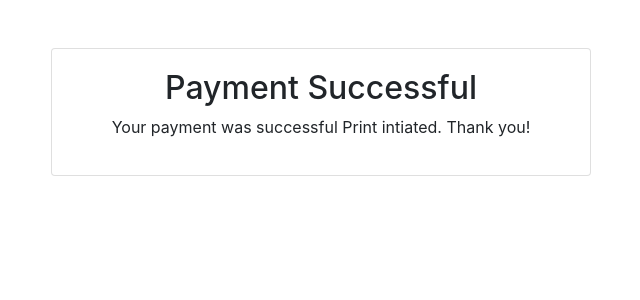
After one commit to mohammadaman055/Hashcode12, a Flask app: page /success in a window 1280 px wide. The commit adds this page. Shown: the top 300 px of the page, without its empty margins (319-959 px from the left). Run offline with Flask 3, Linux system fonts and the light colour scheme; some libraries are stand-ins or nearby versions.

Commit message:
Driver and complete bcakend integration

```diff
--- a/app.py
+++ b/app.py
@@ -1,4 +1,5 @@
 import sqlite3
+import win32api
 from flask import Flask, render_template, request, redirect, url_for, session
 from werkzeug.security import check_password_hash, generate_password_hash
 import os
@@ -6,6 +7,7 @@ from pymongo import MongoClient
 import threading
 import time
 from PyPDF2 import PdfReader
+from flask import jsonify
 
 app = Flask(__name__)
 app.config['SECRET_KEY'] = 'secret_key'
@@ -91,7 +93,41 @@ def delete_file_after_delay(filename, delay):
 num_pages=0
 
 @app.route('/upload', methods=['POST'])
-def upload_and_store_file():
+def upload():
+    if 'username' in session:
+
+        create_upload_folder()
+
+        if request.method == 'POST':
+            name = session['name']
+            fileType = session['fileType']
+            blackWhitePrint = session['blackWhitePrint']
+            colorPrint = session['colorPrint']
+            twoside = session['twoside']
+            quantity = session['quantity']
+            file_path = session['filepath']
+            cost = session['cost']
+
+            data = {
+                'name': name,
+                'fileType': fileType,
+                'blackWhitePrint': blackWhitePrint,
+                'colorPrint': colorPrint,
+                'twoside': twoside,
+                'quantity': quantity,
+                'filepath': file_path,
+                'cost': cost,
+            }
+            collection.insert_one(data)
+
+            return redirect(url_for('printjob'))
+
+        return render_template('userpg.html', username=session['username'])
+    else:
+        return redirect(url_for('login'))
+
+@app.route('/payment',methods=['GET', 'POST'])
+def payment():
     if 'username' in session:
         def analyze_file(file):
             if file and file.filename.endswith('.pdf'):
@@ -100,14 +136,13 @@ def upload_and_store_file():
             else:
                 return 0
 
-        create_upload_folder()
         if request.method == 'POST':
             file = request.files['file']
             if file:
                 filename = file.filename
                 file_path = os.path.join(app.config['UPLOAD_FOLDER'], filename)
                 file.save(file_path)
-                threading.Thread(target=delete_file_after_delay, args=(file_path, 30)).start()
+                threading.Thread(target=delete_file_after_delay, args=(file_path, 20)).start()
 
                 global num_pages
                 num_pages = analyze_file(file)
@@ -119,50 +154,91 @@ def upload_and_store_file():
             colorPrint = request.form.get('colorPrint', False) == 'on'
             twoside = request.form.get('twoside', False) == 'on'
             quantity = request.form['quantity']
+            file = request.files['file']
+
+            session['name'] = name
+            session['fileType'] = fileType
+            session['blackWhitePrint'] = blackWhitePrint
+            session['colorPrint'] = colorPrint
+            session['twoside'] = twoside
+            session['quantity'] = quantity
+            session['filepath']=file_path
 
             data = {
-                'name': name,
-                'fileType': fileType,
-                'blackWhitePrint': blackWhitePrint,
-                'colorPrint': colorPrint,
-                'twoside': twoside,
-                'quantity': quantity,
-                'filepath': file_path
-            }
-            collection.insert_one(data)
-            return redirect(url_for('payment'))
+                    'name': name,
+                    'fileType': fileType,
+                    'blackWhitePrint': blackWhitePrint,
+                    'colorPrint': colorPrint,
+                    'twoside': twoside,
+                    'quantity': quantity,
+                }
 
-        return render_template('userpg.html', username=session['username'])
+            cost = 0
+            black_white_price_per_page = 2
+            color_price_per_page = 10
+
+            if data.get('blackWhitePrint', False):
+                    cost = black_white_price_per_page * num_pages * int(data['quantity'])
+            if data.get('colorPrint', False):
+                    cost = color_price_per_page * num_pages* int(data['quantity'])
+
+            if data.get('twoside', False):
+                    black_white_price_per_page = 4
+                    color_price_per_page = 14
+                    if data.get('blackWhitePrint', False):
+                        cost = black_white_price_per_page * int(num_pages/2)* int(data['quantity'])
+                    if data.get('colorPrint', False):
+                        cost = color_price_per_page * int(num_pages/2)* int(data['quantity'])
+
+            session['cost']=cost
+        return render_template('payment.html', data=data, cost=cost)
     else:
-        return redirect(url_for('login'))
+            return redirect(url_for('upload'))
 
-@app.route('/payment')
-def payment():
-    if 'username' in session:
-        latest_data = collection.find_one(sort=[('_id', -1)])
-        if latest_data is None:
-            return "Error: No data found in the database."
+def print_file(file_path, printer_name=None):
+    try:
+        # Check if the file exists
+        if not os.path.exists(file_path):
+            print("File not found.")
+            return
 
-        cost = 0
-        black_white_price_per_page = 2
-        color_price_per_page = 10
+        # Print the file using ShellExecute
+        if printer_name is not None:
+            win32api.ShellExecute(0, "printto", file_path, f'"{printer_name}"', ".", 0)
+        else:
+            win32api.ShellExecute(0, "print", file_path, None, ".", 0)
 
-        if latest_data.get('blackWhitePrint', False):
-            cost = black_white_price_per_page * num_pages * int(latest_data['quantity'])
-        if latest_data.get('colorPrint', False):
-            cost = color_price_per_page * num_pages* int(latest_data['quantity'])
+        print("Printing job started successfully.")
+    except Exception as e:
+        print("An error occurred:", e)
 
-        if latest_data.get('twoside', False):
-            black_white_price_per_page = 4
-            color_price_per_page = 14
-            if latest_data.get('blackWhitePrint', False):
-                cost = black_white_price_per_page * int(num_pages/2)* int(latest_data['quantity'])
-            if latest_data.get('colorPrint', False):
-                cost = color_price_per_page * int(num_pages/2)* int(latest_data['quantity'])
 
-        return render_template('payment.html', data=latest_data, cost=cost)
-    else:
-        return redirect(url_for('upload'))
+@app.route('/printjob')
+def printjob():
+    latest_print_job = get_latest_print_job()
+    if latest_print_job:
+        file_path = latest_print_job.get('filepath')
+        if file_path:
+            print_file(file_path)
+
+    return redirect(url_for('success'))
+
+# Define get_latest_print_job function outside of the route definitions
+def get_latest_print_job():
+    try:
+        latest_print_job = collection.find_one(sort=[('_id', -1)])
+        if latest_print_job:
+            return latest_print_job
+        else:
+            print("No print job found.")
+            return None
+    except Exception as e:
+        print("An error occurred while retrieving the latest print job:", e)
+        return None
+
+@app.route('/success')
+def success():
+    return render_template('success.html')
 
 
 if __name__ == "__main__":
--- /dev/null
+++ b/templates/success.html
@@ -0,0 +1,26 @@
+<!DOCTYPE html>
+<html lang="en">
+
+<head>
+    <meta charset="UTF-8">
+    <meta name="viewport" content="width=device-width, initial-scale=1.0">
+    <title>Success</title>
+    <link rel="stylesheet" href="https://stackpath.bootstrapcdn.com/bootstrap/4.5.2/css/bootstrap.min.css">
+</head>
+
+<body>
+    <div class="container mt-5">
+        <div class="row">
+            <div class="col-md-6 mx-auto">
+                <div class="card">
+                    <div class="card-body">
+                        <h2 class="text-center">Payment Successful</h2>
+                        <p class="text-center">Your payment was successful Print intiated. Thank you!</p>
+                    </div>
+                </div>
+            </div>
+        </div>
+    </div>
+</body>
+
+</html>
--- a/templates/userpg.html
+++ b/templates/userpg.html
@@ -49,7 +49,7 @@
             <div class="col-md-8 offset-md-2">
                 <div class="form-container">
                     <h3>User Portal</h3>
-                    <form action="/upload" method="POST" enctype="multipart/form-data">
+                    <form action="/payment" method="POST" enctype="multipart/form-data">
                         <div class="form-group">
                             <input type="text" class="form-control" id="name" name="name" placeholder="Enter your name">
                         </div>
```
Also changed, not shown: templates/payment.html (+5 -12 lines).
